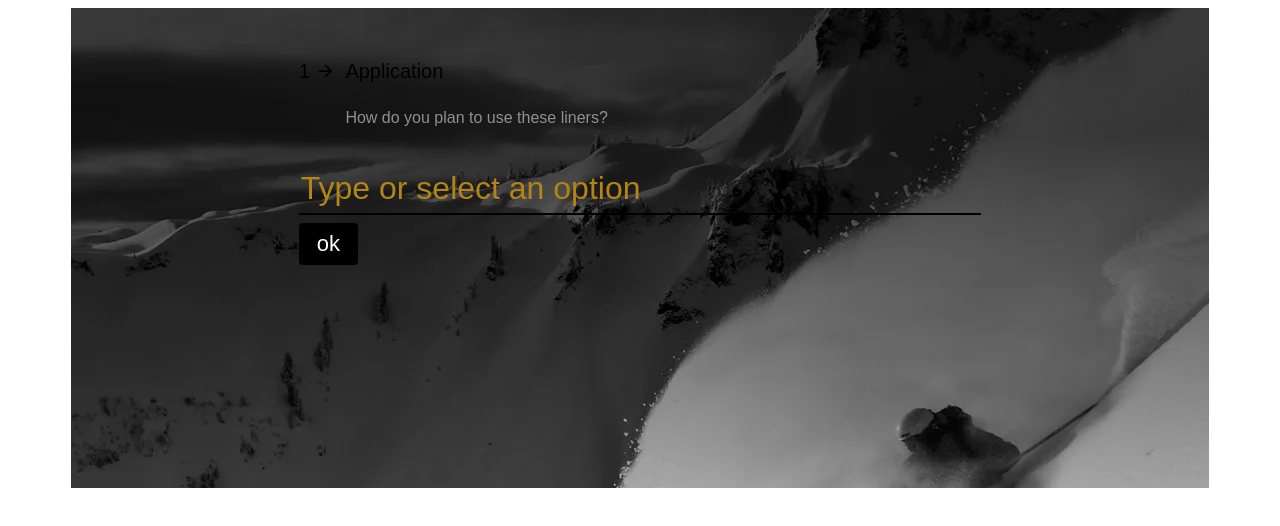
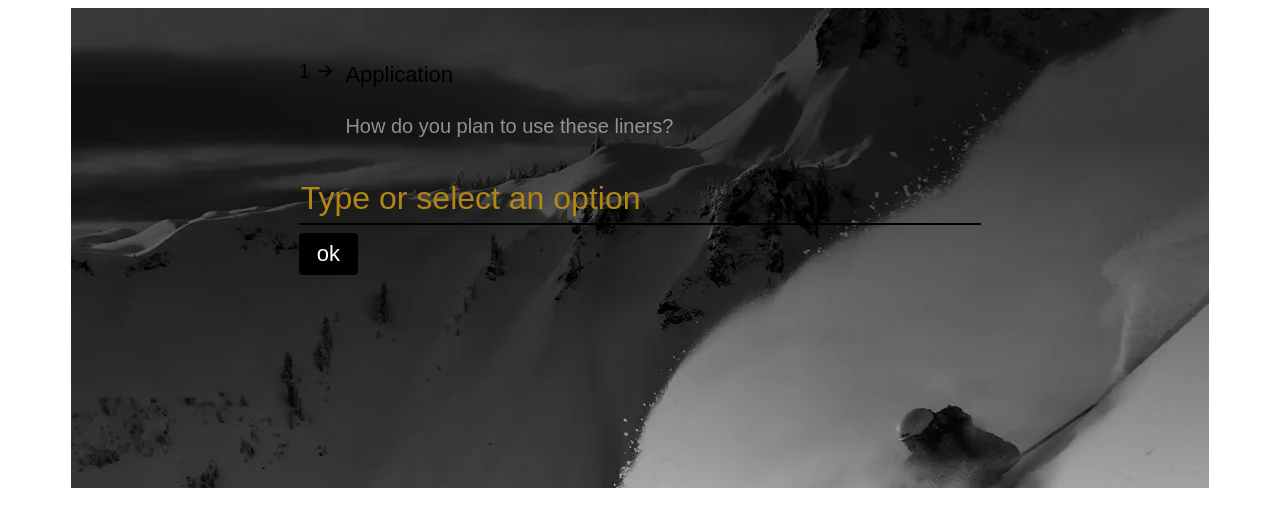
Before and after one commit to Iqra562/MultiDropdowns, a plain HTML site: page text.html in a window 1280 px wide. Drawn offline with nearby package versions, Linux system fonts and the light colour scheme.

Commit message:
Update text.html

```diff
--- a/text.html
+++ b/text.html
@@ -24,12 +24,15 @@
         font-size: 20px;
         text-transform:capitalize ;
     }
+    .dynamic-heading-container p{
+        font-size: 22px;
+    }
 
     .sub-container {
         /* background: red; */
         /* padding: 10px; */
         position: relative;
-        overflow-y: scroll;
+        /* overflow-y: scroll; */
         height: 30rem;
     }
 
@@ -63,7 +66,8 @@
         display: flex;
         justify-content: center;
         padding-top: 2rem;
-        height: 100%;
+        height: -webkit-fill-available;
+        overflow-y: scroll;
 
     }
 
@@ -90,16 +94,11 @@
         /* overflow-y: scroll; */
     }
 
-    .sub-container {
-        position: relative;
-        /* overflow: hidden; */
-        /* height: 100%; */
-    }
 
     .sub-container {
         display: flex;
         flex-direction: column;
-        overflow: hidden;
+        /* overflow: hidden; */
         height: 100%;
         width: 100%;
     }
@@ -130,7 +129,8 @@
     }
     .description{
         padding: 0;
-        line-height: 22px;
+        font-size: 20px;
+        line-height: 25px;
         color: #c2c0c0b7;
         margin-top: 4px;
         margin-bottom: 40px;
@@ -156,7 +156,7 @@ button{
 <body>
     <div
         style="background-image: url('./images/homepage.webp');background-position: center;background-repeat: no-repeat;height: 30rem; width: 90%; margin: auto;">
-
+<div class="" style="height: 100%;">
         <div class="container">
             <div style="width: 60%" class="sub-container">
                 <div class="transition-container">
@@ -188,6 +188,7 @@ button{
             </div>
 
         </div>
+    </div>
     </div>
 
     <script>
```
